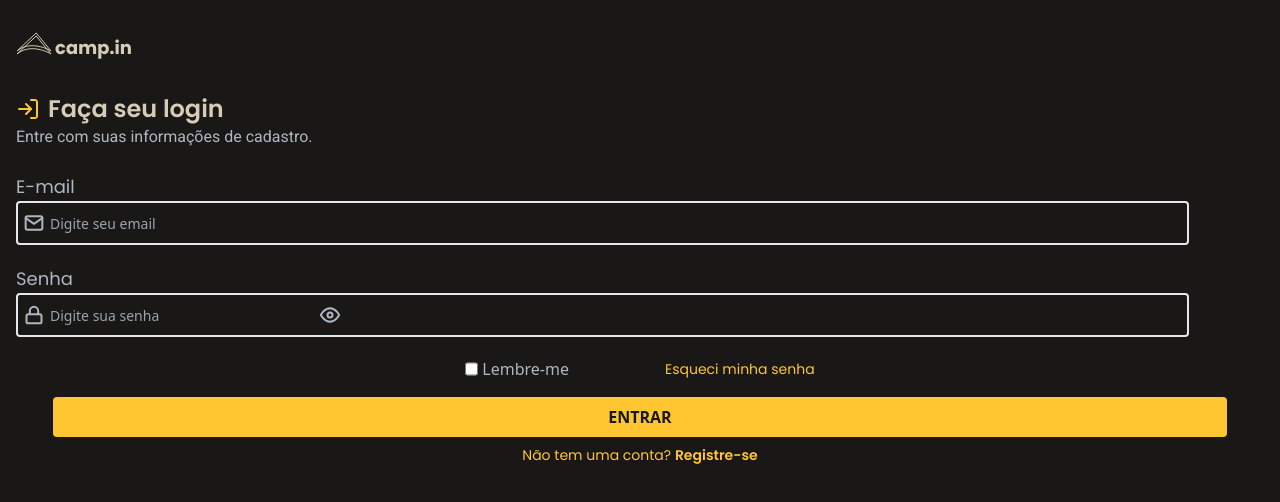
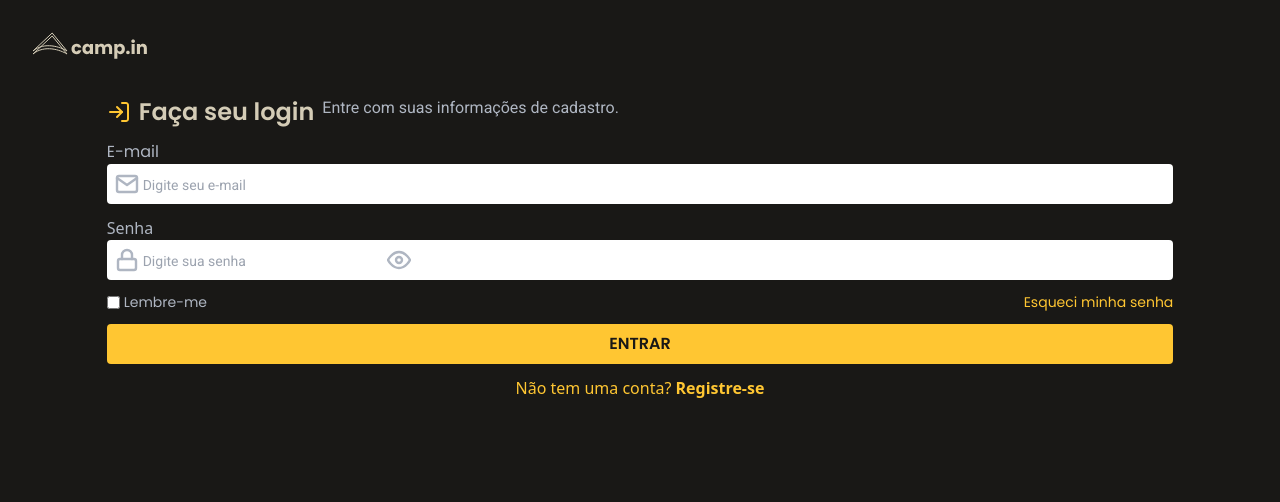
Before and after one commit to Marcoswodbarros/LoginForm, a website: page index.html in a window 1280 px wide. Drawn offline with Linux system fonts and the light colour scheme.

Commit message:
Refactoring using more flex

```diff
--- a/index.html
+++ b/index.html
@@ -14,47 +14,47 @@
     <title>Login Form</title>
 </head>
 
-<body class="bg-background text-textBase box-border">
+<body class="bg-background text-textBase box-border flex flex-col items-center gap-8">
     <header>
-        <img src="src/images/logo.svg" class="my-8 ml-4" alt="Camp.in logo">
+        <img src="src/images/logo.svg" class="absolute top-8 left-8" alt="Camp.in logo">
     </header>
 
-    <main>
-        <div id="title" class="flex gap-2 pl-4">
-            <img src="src/images/log-in.svg" alt="Login icon">
+    <main class="mt-16 w-10/12 flex flex-col gap-3">
+        <div id="titles" class="flex flex-wrap gap-2">
+            <img src="src/images/log-in.svg" alt="Login">
             <h1 class="text-textTitle font-poppins text-2xl font-semibold">Faça seu login</h1>
-        </div>
-        <p class="font-roboto pl-4 mb-6">Entre com suas informações de cadastro.</p>
-
-        <label for="email" class="text-lg font-poppins pl-4">E-mail</label>
-        <div id="email__container absolute">
-            <input type="email" name="email" id="email" class="block bg-background ml-4 py-2 pl-8 placeholder:text-sm rounded border-2 outline-none w-11/12" placeholder="Digite seu email" onfocus="yellowEmail()" onblur="normalEmail()">
-            <img src="src/images/mail.svg" id="mail" class="relative left-6 bottom-8" alt="Mail">
-            <img src="src/images/mail-focus.svg" id="mail__on" class="relative left-6 bottom-8 hidden" alt="Yellow mail">
+            <p class="font-roboto">Entre com suas informações de cadastro.</p>
         </div>
 
-        <label for="password" class="text-lg font-poppins pl-4">Senha</label>
-        <div id="password__container" class="relative">
-            <input type="password" name="password" id="password" class="block bg-background ml-4 py-2 pl-8 placeholder:text-sm rounded border-2 outline-none w-11/12" placeholder="Digite sua senha" onfocus="yellowPassword()" onblur="normalPassword()">
-            <img src="src/images/lock.svg" id="password__img" class="relative left-6 bottom-8" alt="lock">
-            <img src="src/images/lock-focus.svg" id="password__img--on" class="relative left-6 bottom-8 hidden" alt="Yellow lock">
-            <img src="src/images/eye.svg" class="absolute left-80 bottom-8" alt="Eye logo">
+        <div id="inputs__email" class="flex flex-col relative">
+            <label for="email" class="font-poppins">E-mail</label>
+            <input type="email" name="email" id="email" class="font-roboto h-10 rounded pl-9 outline-none placeholder:text-sm" placeholder="Digite seu e-mail">
+            <img src="src/images/mail.svg" class="absolute top-8 left-2 h-6" alt="Mail">
+            <img src="src/images/mail-focus.svg" class="absolute top-8 left-2 h-6 hidden" alt="Yellow mail">
         </div>
 
-        <div id="checkbox__container" class="flex items-center justify-center gap-24 mb-4 w-full">
-            <div id="checkbox__container--label" class="flex flex-row-reverse gap-1">
-                <label for="checkbox">Lembre-me</label>
-                <input type="checkbox" name="checkbox" id="checkbox">
-            </div>
-            <a href="#" class="text-primaryColor font-poppins text-sm">Esqueci minha senha</a>
+        <div id="inputs__password" class="flex flex-col relative">
+            <label for="password">Senha</label>
+            <input type="password" name="password" id="password" class="font-roboto h-10 rounded pl-9 outline-none placeholder:text-sm" placeholder="Digite sua senha">
+            <img src="src/images/lock.svg" class="absolute top-8 left-2 h-6" alt="Lock">
+            <img src="src/images/lock-focus.svg" class="absolute top-8 left-2 h-6 hidden" alt="Yellow lock">
+            <img src="src/images/eye.svg" class="absolute top-8 left-67 h-6" alt="Eye">
         </div>
 
-        <div id="button__container" class="flex justify-center">
-            <button type="submit" class="bg-primaryColor text-background uppercase font-semibold rounded py-2 w-11/12">Entrar</button>
+        <div id="inputs__checkbox" class="font-poppins flex justify-between text-sm">
+            <div id="inputs__checkbox--position" class="flex items-center gap-1">
+                <input type="checkbox" name="checkbox" id="checkbox">
+                <label for="checkbox">Lembre-me</label>
+            </div>
+            <p class="text-primaryColor">Esqueci minha senha</p>
         </div>
 
-        <div id="span__container" class="flex justify-center mt-2">
-            <span class="text-primaryColor text-sm font-poppins">Não tem uma conta? <a href="#" class="font-semibold">Registre-se</a></span>
+        <div id="inputs__button" class="flex justify-center">
+            <button type="submit" class="bg-primaryColor text-background uppercase font-poppins font-semibold h-10 w-full rounded">Entrar</button>
+        </div>
+
+        <div id="lastLink" class="text-primaryColor flex justify-center">
+            <span>Não tem uma conta? <a href="#" class="font-semibold">Registre-se</a></span>
         </div>
     </main>
 
--- a/tailwind.config.js
+++ b/tailwind.config.js
@@ -13,6 +13,12 @@ module.exports = {
       fontFamily: {
         poppins: 'Poppins',
         roboto: 'Roboto',
+      },
+
+      spacing: {
+        '34': '8.5rem',
+        '66': '17rem',
+        '67': '17.5rem',
       },
 
       width: {
```
Also changed, not shown: dist/output.css.
